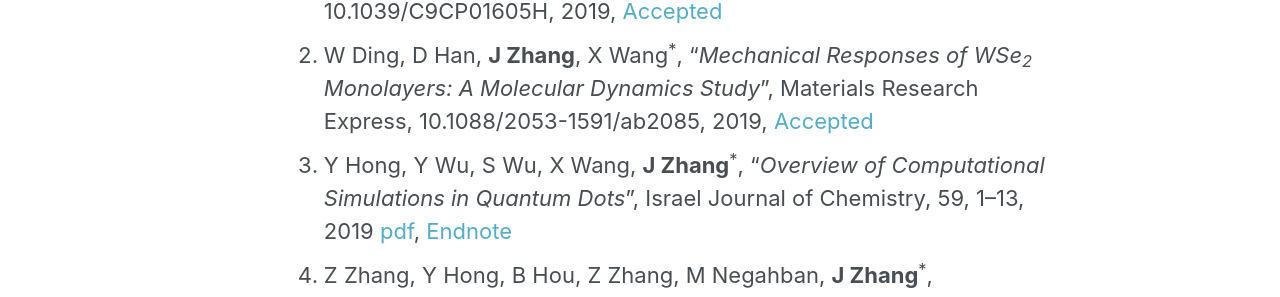
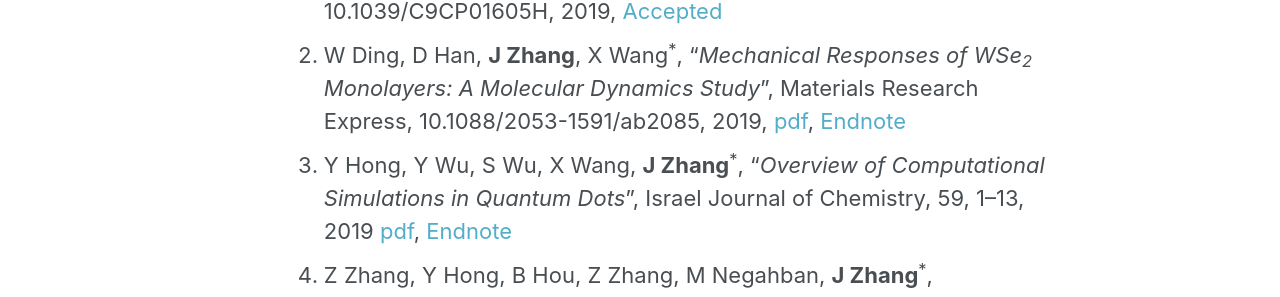
Before and after one commit to JingchaoZhang/JingchaoZhang.github.io, a Jekyll site: the page built from _pages/publications.md, in a window 1280 px wide and 900 px high. Shown: the part 361-658 px from the top of the window. Built offline with Jekyll 4.4.1, drawn with Linux system fonts in a browser that asks for light colours.

Commit message:
Update publications.md

```diff
--- a/_pages/publications.md
+++ b/_pages/publications.md
@@ -8,7 +8,7 @@ author_profile: false
 (<sup>\*</sup>Corresponding author; <sup>†</sup>Equal contribution)
 
 1. B Yang, M Li, J Wang, **J Zhang**, D Liao, Y Yue, "_Critical Fracture Properties in Puckered and Buckled Arsenene by Molecular Dynamics Simulation_", Physical Chemistry Chemical Physics, 10.1039/C9CP01605H, 2019, [Accepted](https://pubs.rsc.org/en/content/articlelanding/2019/cp/c9cp01605h#!divAbstract)
-1. W Ding, D Han, **J Zhang**, X Wang<sup>\*</sup>, "_Mechanical Responses of WSe<sub>2</sub> Monolayers: A Molecular Dynamics Study_", Materials Research Express, 10.1088/2053-1591/ab2085, 2019, [Accepted](https://iopscience.iop.org/article/10.1088/2053-1591/ab2085/pdf)
+1. W Ding, D Han, **J Zhang**, X Wang<sup>\*</sup>, "_Mechanical Responses of WSe<sub>2</sub> Monolayers: A Molecular Dynamics Study_", Materials Research Express, 10.1088/2053-1591/ab2085, 2019, [pdf](https://drive.google.com/file/d/12c0kijqGKKUxgNFdALvV62PjyUHDUj0R/view?usp=sharing), [Endnote](https://drive.google.com/uc?export=download&id=1ZCex0B-9K3aWD8rpYC92Hi9k9hxvs1mi)
 1. Y Hong, Y Wu, S Wu, X Wang, **J Zhang**<sup>\*</sup>, "_Overview of Computational Simulations in Quantum Dots_", Israel Journal of Chemistry, 59, 1–13, 2019 [pdf](https://drive.google.com/file/d/14MZ9eGvzLXFkTjf9m713s-8ooDSlySMd/view?usp=sharing), [Endnote](https://drive.google.com/uc?export=download&id=11IbuYseV9TjA5so-vHovLT9ubQ1G5U4H)
 1. Z Zhang, Y Hong, B Hou, Z Zhang, M Negahban, **J Zhang**<sup>\*</sup>, "_Accelerated Discoveries of Mechanical Properties of Graphene Using Machine Learning and High-Throughput Computation_", Carbon, 148, 115-123, 2019 [pdf](https://drive.google.com/file/d/135cjpy0XeG1xwKV36J-Po_XvT4CtbtMK/view?usp=sharing), [Endnote](https://drive.google.com/uc?export=download&id=1ixkfDtvS0PK2id4dCfvVZWeD0Sae-Cz0)
 1. X Wang, Y Hong, M Wang, G Xin, Y Yue, **J Zhang**<sup>\*</sup>, "_Mechanical Properties of Molybdenum Diselenide Revealed by Molecular Dynamics Simulation and Support Vector Machine_", [Cover Article](https://pubs.rsc.org/en/content/articlelanding/2019/cp/c8cp07881e#!divAbstract)，Physical Chemistry Chemical Physics, 121, 9159 - 9167, 2019 [pdf](https://drive.google.com/file/d/1205C1SydYCXIFLepqr-7IZ5TqufQvjko/view?usp=sharing), [Endnote](https://drive.google.com/uc?export=download&id=1zBJ06I1Ayb-WC6SJPT4VjHsIRyD1CRfW)
```
